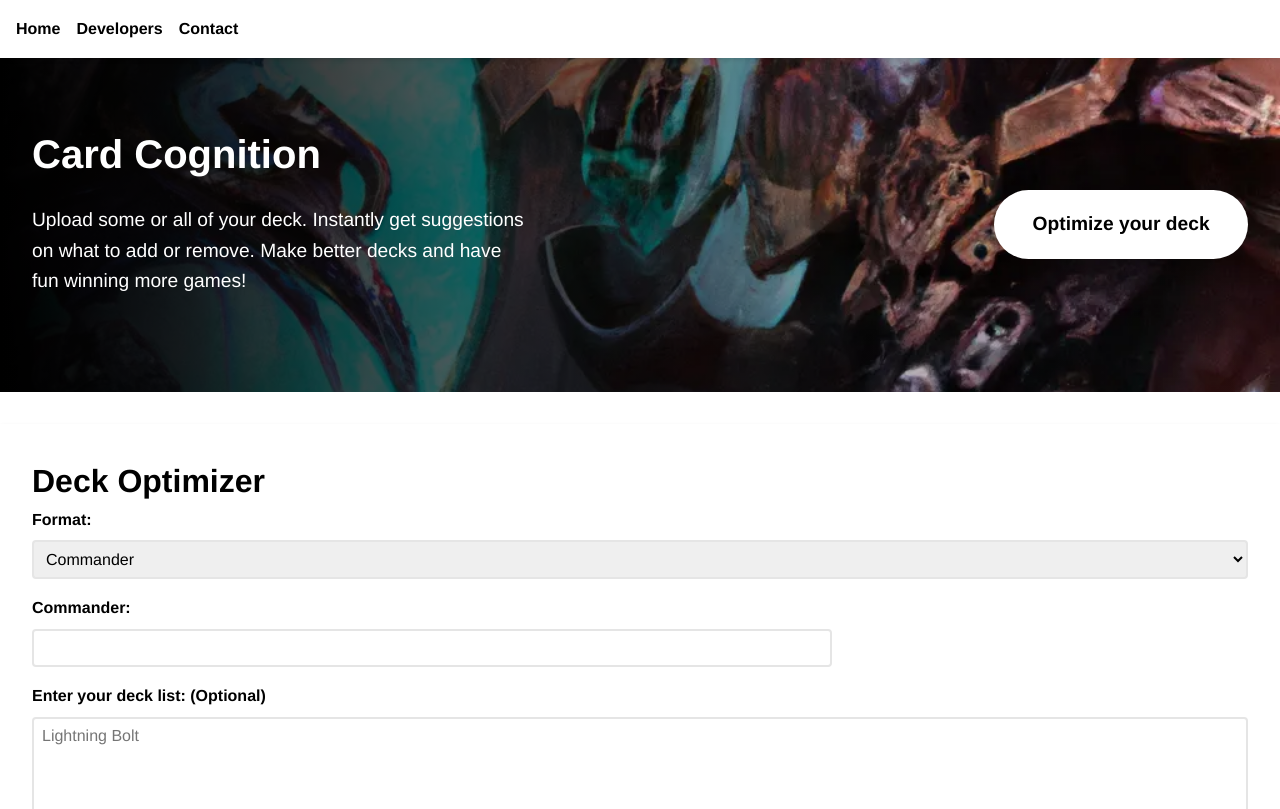
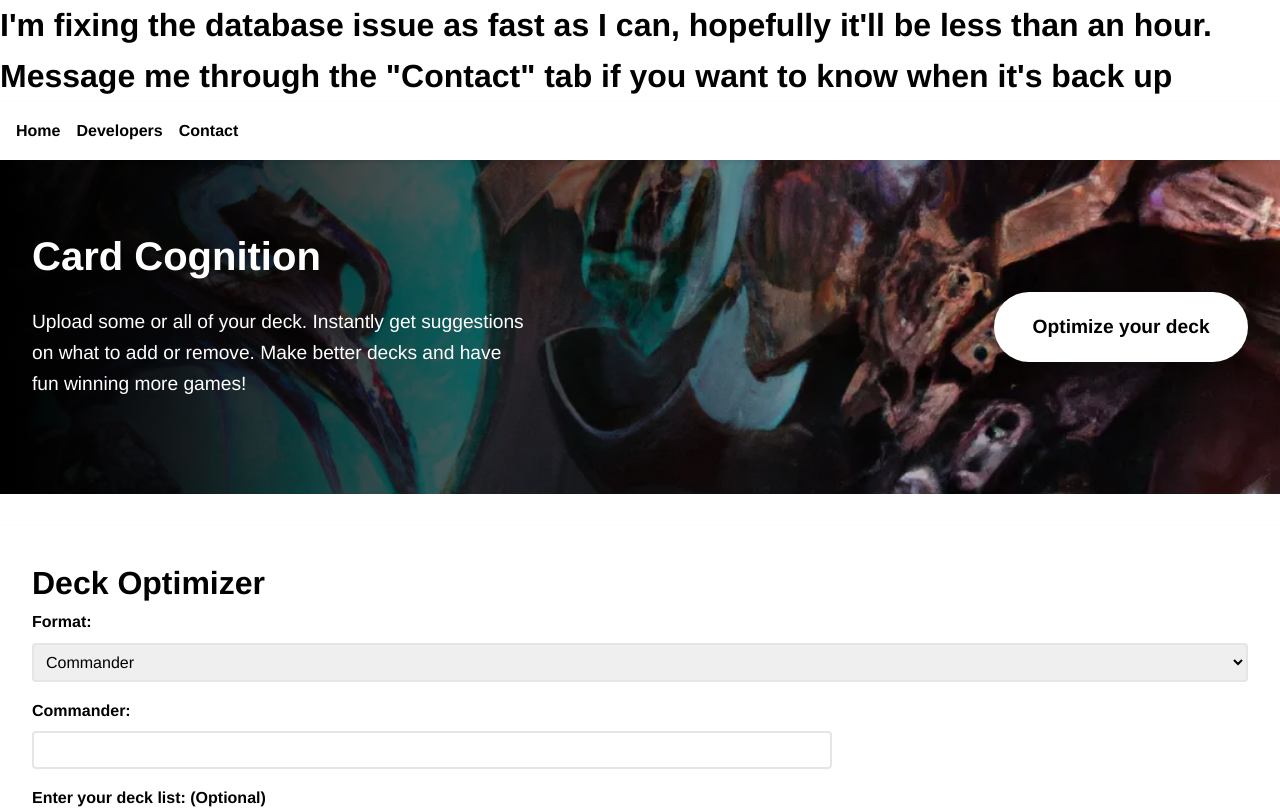
Before and after one commit to reecevela/cardcognition, a React (Create React App) app in the folder frontend/: page / in a window 1280 px wide. Shown: the top 809 px of the page. Built offline with nearby package versions, Linux system fonts and the light colour scheme.

Commit message:
Warn users the db is down

```diff
--- a/frontend/src/App.js
+++ b/frontend/src/App.js
@@ -11,6 +11,7 @@ function App() {
   return (
     <div className="App">
       <BrowserRouter>
+      <h1>I'm fixing the database issue as fast as I can, hopefully it'll be less than an hour. Message me through the "Contact" tab if you want to know when it's back up</h1>
       <Navbar />
         <Routes>
           <Route path="/" element={(
```
